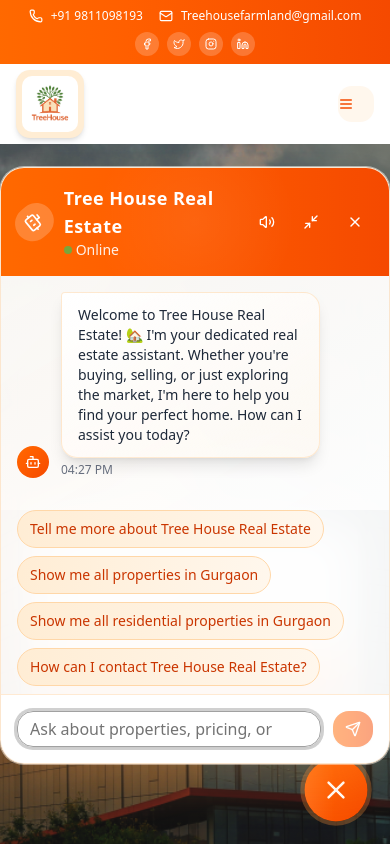
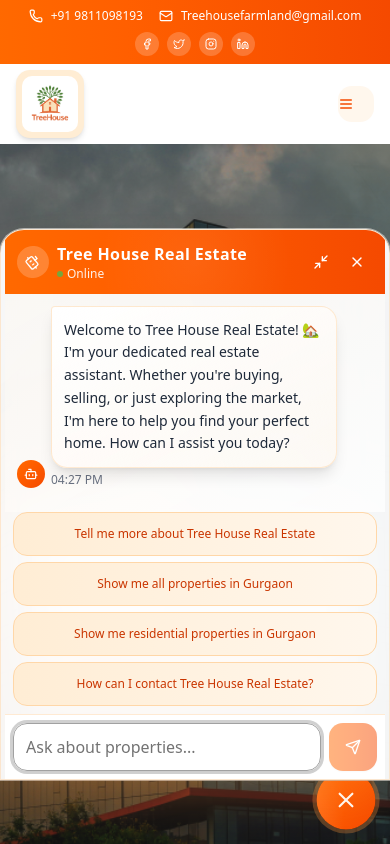
Before and after one commit to devender15/tree-house-realestate, a Next.js app: page /commercial in a window 390 px wide. Both pictures are taken after a click on the button 336 px from the left and 790 px from the top of the page. Shown: the top 844 px of the page. Built offline with nearby package versions, Linux system fonts and the light colour scheme.

Commit message:
Improved prompt and UI

```diff
--- a/components/ChatBot.tsx
+++ b/components/ChatBot.tsx
@@ -1,24 +1,12 @@
 "use client"
 
 import type React from "react"
-
 import { useState, useRef, useEffect } from "react"
 import { motion, AnimatePresence } from "framer-motion"
 import { Button } from "@/components/ui/button"
 import { Input } from "@/components/ui/input"
-import {
-  Loader2,
-  X,
-  User,
-  Send,
-  Copy,
-  Volume2,
-  VolumeX,
-  Minimize2,
-  Maximize2,
-  Check,
-  Bot, // <-- Use Bot icon instead of TreePine
-} from "lucide-react"
+import { Loader2, X, User, Send, Copy, Minimize2, Maximize2, Check, Bot } from "lucide-react"
+import ReactMarkdown from "react-markdown"
 
 interface Message {
   role: "user" | "assistant"
@@ -28,9 +16,9 @@ interface Message {
 }
 
 const realEstateQuickReplies = [
-  'Tell me more about Tree House Real Estate',
+  "Tell me more about Tree House Real Estate",
   "Show me all properties in Gurgaon",
-  "Show me all residential properties in Gurgaon",
+  "Show me residential properties in Gurgaon",
   "How can I contact Tree House Real Estate?",
 ]
 
@@ -41,7 +29,6 @@ export default function TreeHouseRealEstateChatBot() {
   const [input, setInput] = useState("")
   const [isLoading, setIsLoading] = useState(false)
   const [hasGreeted, setHasGreeted] = useState(false)
-  const [soundEnabled, setSoundEnabled] = useState(true)
   const [showQuickReplies, setShowQuickReplies] = useState(true)
   const [copiedMessageId, setCopiedMessageId] = useState<string | null>(null)
   const messagesEndRef = useRef<HTMLDivElement>(null)
@@ -125,7 +112,7 @@ export default function TreeHouseRealEstateChatBot() {
         content:
           error instanceof Error
             ? error.message
-            : "I apologize for the technical difficulty. Please try again or contact our office directly at (555) 123-4567.",
+            : "I apologize for the technical difficulty. Please try again or contact our office directly at +91 9811098193",
         timestamp: new Date(),
         id: (Date.now() + 1).toString(),
       }
@@ -158,7 +145,10 @@ export default function TreeHouseRealEstateChatBot() {
   }
 
   return (
-    <div className="fixed bottom-6 right-6 z-50">
+    <div
+      className="fixed bottom-4 right-4 z-50 sm:bottom-6 sm:right-6"
+      style={{ paddingBottom: "env(safe-area-inset-bottom, 0px)" }}
+    >
       {/* Floating Chat Button */}
       <motion.div className="relative" whileHover={{ scale: 1.05 }} whileTap={{ scale: 0.95 }}>
         <motion.button
@@ -168,6 +158,7 @@ export default function TreeHouseRealEstateChatBot() {
             boxShadow: isOpen ? "0 0 0 4px rgba(251, 146, 60, 0.3)" : "0 20px 40px -12px rgba(251, 146, 60, 0.4)",
           }}
           aria-label="Open Tree House Real Estate chat"
+          style={{ touchAction: "manipulation", minHeight: "56px", minWidth: "56px" }}
         >
           <motion.div
             className="absolute inset-0 bg-gradient-to-r from-white/20 to-transparent"
@@ -185,7 +176,11 @@ export default function TreeHouseRealEstateChatBot() {
               scale: { repeat: Number.POSITIVE_INFINITY, duration: 2, repeatType: "reverse" },
             }}
           >
-            {isOpen ? <X className="w-7 h-7 relative z-10" /> : <Bot className="w-7 h-7 relative z-10" />}
+            {isOpen ? (
+              <X className="w-6 h-6 sm:w-7 sm:h-7 relative z-10" />
+            ) : (
+              <Bot className="w-6 h-6 sm:w-7 sm:h-7 relative z-10" />
+            )}
           </motion.div>
 
           {/* Notification badge */}
@@ -193,7 +188,7 @@ export default function TreeHouseRealEstateChatBot() {
             <motion.div
               initial={{ scale: 0 }}
               animate={{ scale: 1 }}
-              className="absolute -top-2 -right-2 w-6 h-6 bg-red-500 text-white text-xs rounded-full flex items-center justify-center font-bold"
+              className="absolute -top-1 -right-1 w-5 h-5 sm:w-6 sm:h-6 bg-red-500 text-white text-xs rounded-full flex items-center justify-center font-bold"
             >
               {messages.filter((m) => m.role === "assistant").length}
             </motion.div>
@@ -214,68 +209,66 @@ export default function TreeHouseRealEstateChatBot() {
             }}
             exit={{ opacity: 0, y: 100, scale: 0.8 }}
             transition={{ type: "spring", stiffness: 300, damping: 30 }}
-            className="fixed bottom-20 right-0 w-full max-w-md sm:max-w-lg md:max-w-xl bg-white/95 backdrop-blur-xl rounded-3xl shadow-2xl border border-orange-200/50 flex flex-col overflow-hidden"
+            className="fixed bottom-16 sm:bottom-20 right-0 sm:right-4 w-full max-w-[100vw] sm:max-w-md md:max-w-lg lg:max-w-xl bg-white/95 backdrop-blur-xl rounded-t-3xl sm:rounded-3xl shadow-2xl border border-orange-200/50 flex flex-col overflow-hidden px-1 sm:px-0"
             style={{
-              height: isMinimized ? "60px" : "70vh",
-              maxHeight: isMinimized ? "60px" : "700px",
+              height: isMinimized ? "60px" : "min(85vh, 600px)",
+              maxHeight: isMinimized ? "60px" : "min(85vh, 600px)",
               boxShadow: "0 25px 50px -12px rgba(251, 146, 60, 0.25), 0 0 0 1px rgba(255,255,255,0.5)",
             }}
           >
             {/* Header */}
             <motion.div
-              className="flex items-center justify-between p-4 bg-gradient-to-r from-orange-500 to-orange-600 relative overflow-hidden"
+              className="flex items-center justify-between p-3 sm:p-4 bg-gradient-to-r from-orange-500 to-orange-600 relative overflow-hidden flex-nowrap"
+              style={{ minHeight: 56 }}
               animate={{ backgroundPosition: ["0% 50%", "100% 50%", "0% 50%"] }}
               transition={{ duration: 8, repeat: Number.POSITIVE_INFINITY }}
             >
               {/* Animated background pattern */}
-              <div className="absolute inset-0 opacity-20">
+              <div className="absolute inset-0 opacity-20 pointer-events-none">
                 <div className="absolute inset-0 bg-[radial-gradient(circle_at_50%_50%,rgba(255,255,255,0.3)_0%,transparent_50%)]" />
               </div>
 
-              <div className="flex items-center gap-3 relative z-10">
+              <div className="flex items-center gap-2 sm:gap-3 relative z-10">
                 <motion.div
                   animate={{ rotate: [0, 360] }}
                   transition={{ duration: 20, repeat: Number.POSITIVE_INFINITY, ease: "linear" }}
-                  className="w-10 h-10 bg-white/20 rounded-full flex items-center justify-center"
+                  className="w-8 h-8 sm:w-10 sm:h-10 bg-white/20 rounded-full flex items-center justify-center"
                 >
-                  <Bot className="w-5 h-5 text-white" />
+                  <Bot className="w-4 h-4 sm:w-5 sm:h-5 text-white" />
                 </motion.div>
                 <div>
-                  <span className="text-lg font-bold text-white tracking-wide">Tree House Real Estate</span>
-                  <div className="flex items-center gap-1 text-white/90 text-sm">
-                    <div className="w-2 h-2 bg-green-400 rounded-full animate-pulse" />
+                  <span className="text-base sm:text-lg font-bold text-white tracking-wide whitespace-nowrap">
+                    Tree House Real Estate
+                  </span>
+                  <div className="flex items-center gap-1 text-white/90 text-xs sm:text-sm whitespace-nowrap">
+                    <div className="w-1.5 h-1.5 sm:w-2 sm:h-2 bg-green-400 rounded-full animate-pulse" />
                     Online
                   </div>
                 </div>
               </div>
 
-              <div className="flex items-center gap-2 relative z-10">
+              <div className="flex items-center gap-1 sm:gap-2 relative z-10">
                 <Button
                   variant="ghost"
                   size="icon"
-                  className="text-white hover:bg-white/20 transition-colors"
-                  onClick={() => setSoundEnabled(!soundEnabled)}
-                  aria-label={soundEnabled ? "Mute sounds" : "Enable sounds"}
+                  className="text-white hover:bg-white/20 transition-colors h-8 w-8 sm:h-9 sm:w-9"
+                  onClick={() => setIsMinimized(!isMinimized)}
+                  aria-label={isMinimized ? "Maximize" : "Minimize"}
                 >
-                  {soundEnabled ? <Volume2 className="w-4 h-4" /> : <VolumeX className="w-4 h-4" />}
+                  {isMinimized ? (
+                    <Maximize2 className="w-3.5 h-3.5 sm:w-4 sm:h-4" />
+                  ) : (
+                    <Minimize2 className="w-3.5 h-3.5 sm:w-4 sm:h-4" />
+                  )}
                 </Button>
                 <Button
                   variant="ghost"
                   size="icon"
-                  className="text-white hover:bg-white/20 transition-colors"
-                  onClick={() => setIsMinimized(!isMinimized)}
-                  aria-label={isMinimized ? "Maximize" : "Minimize"}
-                >
-                  {isMinimized ? <Maximize2 className="w-4 h-4" /> : <Minimize2 className="w-4 h-4" />}
-                </Button>
-                <Button
-                  variant="ghost"
-                  size="icon"
-                  className="text-white hover:bg-white/20 transition-colors"
+                  className="text-white hover:bg-white/20 transition-colors h-8 w-8 sm:h-9 sm:w-9"
                   onClick={() => setIsOpen(false)}
                   aria-label="Close chat"
                 >
-                  <X className="w-4 h-4" />
+                  <X className="w-3.5 h-3.5 sm:w-4 sm:h-4" />
                 </Button>
               </div>
             </motion.div>
@@ -283,7 +276,10 @@ export default function TreeHouseRealEstateChatBot() {
             {!isMinimized && (
               <>
                 {/* Messages */}
-                <div className="flex-1 overflow-y-auto p-4 space-y-4 bg-gradient-to-br from-orange-50/30 to-white/80">
+                <div
+                  className="flex-1 overflow-y-auto p-3 sm:p-4 space-y-3 sm:space-y-4 bg-gradient-to-br from-orange-50/30 to-white/80"
+                  style={{ overscrollBehavior: "contain" }}
+                >
                   {messages.map((message, index) => (
                     <motion.div
                       key={message.id}
@@ -298,29 +294,29 @@ export default function TreeHouseRealEstateChatBot() {
                       className={`flex ${message.role === "user" ? "justify-end" : "justify-start"}`}
                     >
                       <div
-                        className={`flex items-end gap-3 max-w-[85%] group ${
+                        className={`flex items-end gap-1.5 sm:gap-3 max-w-[90%] sm:max-w-[85%] group ${
                           message.role === "user" ? "flex-row-reverse" : "flex-row"
                         }`}
                       >
                         <motion.div
                           whileHover={{ scale: 1.1 }}
-                          className={`w-8 h-8 rounded-full flex items-center justify-center flex-shrink-0 ${
+                          className={`w-7 h-7 sm:w-8 sm:h-8 rounded-full flex items-center justify-center flex-shrink-0 ${
                             message.role === "user"
                               ? "bg-gradient-to-br from-gray-600 to-gray-700"
                               : "bg-gradient-to-br from-orange-500 to-orange-600"
                           }`}
                         >
                           {message.role === "user" ? (
-                            <User className="w-4 h-4 text-white" />
+                            <User className="w-3.5 h-3.5 sm:w-4 sm:h-4 text-white" />
                           ) : (
-                            <Bot className="w-4 h-4 text-white" />
+                            <Bot className="w-3.5 h-3.5 sm:w-4 sm:h-4 text-white" />
                           )}
                         </motion.div>
 
                         <div className="flex flex-col gap-1">
                           <motion.div
                             whileHover={{ scale: 1.02 }}
-                            className={`rounded-2xl px-4 py-3 text-sm shadow-lg relative ${
+                            className={`rounded-2xl px-3 py-2 sm:px-4 sm:py-3 text-sm leading-relaxed shadow-lg relative ${
                               message.role === "user"
                                 ? "bg-gradient-to-br from-gray-600 to-gray-700 text-white"
                                 : message.content.toLowerCase().includes("error") ||
@@ -335,7 +331,40 @@ export default function TreeHouseRealEstateChatBot() {
                               borderBottomRightRadius: 16,
                             }}
                           >
-                            {message.content}
+                            {message.role === "assistant" ? (
+                              <div
+                                className="prose prose-sm max-w-none
+  prose-headings:font-semibold
+  prose-headings:text-orange-700
+  prose-headings:my-1 sm:prose-headings:my-2
+  prose-h1:text-sm sm:prose-h1:text-lg
+  prose-h2:text-xs sm:prose-h2:text-base
+  prose-p:text-gray-700 prose-p:text-sm prose-p:leading-relaxed
+  prose-ul:text-gray-700 prose-ul:text-sm
+  prose-ol:text-gray-700 prose-ol:text-sm
+  prose-li:my-0.5
+  prose-strong:text-orange-600
+  prose-strong:font-semibold
+  prose-em:text-gray-600
+  [&>p]:my-1 sm:[&>p]:my-2
+  [&>ul]:my-1 sm:[&>ul]:my-2
+  [&>ol]:my-1 sm:[&>ol]:my-2
+  [&>h1]:mb-1.5 sm:[&>h1]:mb-3
+  [&>h2]:mb-1 sm:[&>h2]:mb-2
+  [&>h3]:mb-0.5 sm:[&>h3]:mb-1.5
+  [&>ol>li]:ml-2 sm:[&>ol>li]:ml-3
+  [&>ul>li]:ml-2 sm:[&>ul>li]:ml-3
+  [&>ol>li]:marker:text-orange-500
+  [&>ul>li]:marker:text-orange-500
+  [&>ol>li]:marker:font-semibold
+  [&>ul>li]:marker:font-semibold
+"
+                              >
+                                <ReactMarkdown>{message.content}</ReactMarkdown>
+                              </div>
+                            ) : (
+                              message.content
+                            )}
 
                             {/* Copy button for assistant messages */}
                             {message.role === "assistant" && (
@@ -343,13 +372,13 @@ export default function TreeHouseRealEstateChatBot() {
                                 <Button
                                   variant="ghost"
                                   size="icon"
-                                  className="w-8 h-8 bg-white shadow-md hover:bg-orange-50 border border-orange-200"
+                                  className="w-7 h-7 sm:w-8 sm:h-8 bg-white shadow-md hover:bg-orange-50 border border-orange-200"
                                   onClick={() => copyMessage(message.content, message.id)}
                                 >
                                   {copiedMessageId === message.id ? (
-                                    <Check className="w-4 h-4 text-green-600" />
+                                    <Check className="w-3.5 h-3.5 sm:w-4 sm:h-4 text-green-600" />
                                   ) : (
-                                    <Copy className="w-4 h-4 text-orange-600" />
+                                    <Copy className="w-3.5 h-3.5 sm:w-4 sm:h-4 text-orange-600" />
                                   )}
                                 </Button>
                               </div>
@@ -366,28 +395,30 @@ export default function TreeHouseRealEstateChatBot() {
                     </motion.div>
                   ))}
 
-                  {/* Animated "Generating reply..." while loading */}
+                  {/* Loading indicator */}
                   {isLoading && (
                     <motion.div
                       initial={{ opacity: 0, y: 10 }}
                       animate={{ opacity: 1, y: 0 }}
                       className="flex justify-start"
                     >
-                      <div className="flex items-center gap-3">
-                        <div className="w-8 h-8 rounded-full flex items-center justify-center bg-gradient-to-br from-orange-500 to-orange-600">
-                          <Bot className="w-4 h-4 text-white" />
+                      <div className="flex items-center gap-2 sm:gap-3">
+                        <div className="w-7 h-7 sm:w-8 sm:h-8 rounded-full flex items-center justify-center bg-gradient-to-br from-orange-500 to-orange-600">
+                          <Bot className="w-3.5 h-3.5 sm:w-4 sm:h-4 text-white" />
                         </div>
-                        <div className="bg-gradient-to-br from-white to-orange-50/50 border border-orange-200/50 rounded-2xl px-4 py-3 flex items-center gap-2">
+                        <div className="bg-gradient-to-br from-white to-orange-50/50 border border-orange-200/50 rounded-2xl px-3 py-2 sm:px-4 sm:py-3 flex items-center gap-2">
                           <div className="flex gap-1">
                             {[0, 1, 2].map((i) => (
                               <span
                                 key={i}
-                                className="w-2 h-2 bg-orange-400 rounded-full inline-block animate-bounce"
+                                className="w-1.5 h-1.5 sm:w-2 sm:h-2 bg-orange-400 rounded-full inline-block animate-bounce"
                                 style={{ animationDelay: `${i * 0.2}s` }}
                               />
                             ))}
                           </div>
-                          <span className="text-sm text-orange-700 font-medium animate-pulse">Generating reply…</span>
+                          <span className="text-xs sm:text-sm text-orange-700 font-medium animate-pulse">
+                            Generating reply…
+                          </span>
                         </div>
                       </div>
                     </motion.div>
@@ -398,18 +429,23 @@ export default function TreeHouseRealEstateChatBot() {
 
                 {/* Quick Replies */}
                 {showQuickReplies && messages.length <= 1 && (
-                  <motion.div initial={{ opacity: 0, y: 20 }} animate={{ opacity: 1, y: 0 }} className="px-4 pb-2">
-                    <div className="flex flex-wrap gap-2">
+                  <motion.div
+                    initial={{ opacity: 0, y: 20 }}
+                    animate={{ opacity: 1, y: 0 }}
+                    className="px-2 sm:px-4 pb-2"
+                  >
+                    <div className="grid grid-cols-1 sm:flex sm:flex-wrap gap-1.5 sm:gap-2">
                       {realEstateQuickReplies.map((reply, index) => (
                         <motion.button
                           key={reply}
                           initial={{ opacity: 0, scale: 0.8 }}
                           animate={{ opacity: 1, scale: 1 }}
                           transition={{ delay: index * 0.1 }}
-                          whileHover={{ scale: 1.05 }}
-                          whileTap={{ scale: 0.95 }}
+                          whileHover={{ scale: 1.02 }}
+                          whileTap={{ scale: 0.98 }}
                           onClick={() => handleQuickReply(reply)}
-                          className="px-3 py-2 text-sm bg-gradient-to-r from-orange-100 to-orange-50 hover:from-orange-200 hover:to-orange-100 text-orange-700 rounded-full border border-orange-200 transition-all duration-200"
+                          className="px-3 py-2.5 text-xs sm:text-sm bg-gradient-to-r from-orange-100 to-orange-50 hover:from-orange-200 hover:to-orange-100 text-orange-700 rounded-xl border border-orange-200 transition-all duration-200 text-left min-h-[44px] flex items-center justify-center"
+                          style={{ touchAction: "manipulation" }}
                         >
                           {reply}
                         </motion.button>
@@ -421,22 +457,24 @@ export default function TreeHouseRealEstateChatBot() {
                 {/* Input */}
                 <motion.form
                   onSubmit={handleSubmit}
-                  className="p-4 border-t border-orange-200/50 bg-white/90 backdrop-blur-sm"
+                  className="p-2 sm:p-4 border-t border-orange-200/50 bg-white/95 backdrop-blur-sm"
                   initial={{ y: 50 }}
                   animate={{ y: 0 }}
                   transition={{ delay: 0.2 }}
+                  style={{ paddingBottom: "max(8px, env(safe-area-inset-bottom, 0px))" }}
                 >
-                  <div className="flex gap-3 items-end">
+                  <div className="flex gap-2 sm:gap-3 items-end">
                     <div className="flex-1 relative">
                       <Input
                         ref={inputRef}
                         type="text"
                         value={input}
                         onChange={(e) => setInput(e.target.value)}
-                        placeholder="Ask about properties, pricing, or schedule a viewing..."
-                        className="pr-12 border-orange-300 focus:border-orange-500 focus:ring-orange-500/20 rounded-2xl bg-white/90 backdrop-blur-sm transition-all duration-200"
+                        placeholder="Ask about properties..."
+                        className="pr-10 sm:pr-12 text-base border-orange-300 focus:border-orange-500 focus:ring-orange-500/20 rounded-xl bg-white/90 backdrop-blur-sm transition-all duration-200 h-12 sm:h-12"
                         disabled={isLoading}
                         aria-label="Type your real estate question"
+                        style={{ fontSize: "16px", touchAction: "manipulation" }}
                       />
                       {input && (
                         <Button
@@ -445,18 +483,20 @@ export default function TreeHouseRealEstateChatBot() {
                           size="icon"
                           className="absolute right-2 top-1/2 -translate-y-1/2 w-8 h-8 text-gray-400 hover:text-gray-600"
                           onClick={() => setInput("")}
+                          style={{ touchAction: "manipulation" }}
                         >
                           <X className="w-4 h-4" />
                         </Button>
                       )}
                     </div>
 
-                    <motion.div whileHover={{ scale: 1.05 }} whileTap={{ scale: 0.95 }}>
+                    <motion.div whileHover={{ scale: 1.02 }} whileTap={{ scale: 0.98 }}>
                       <Button
                         type="submit"
-                        className="bg-gradient-to-r from-orange-500 to-orange-600 hover:from-orange-600 hover:to-orange-700 hover:shadow-lg text-white rounded-2xl px-4 py-2 font-semibold transition-all duration-200 disabled:opacity-50"
+                        className="bg-gradient-to-r from-orange-500 to-orange-600 hover:from-orange-600 hover:to-orange-700 hover:shadow-lg text-white rounded-xl px-4 py-3 text-sm font-semibold transition-all duration-200 disabled:opacity-50 h-12 min-w-[48px] flex items-center justify-center"
                         disabled={isLoading || !input.trim()}
                         aria-label="Send message"
+                        style={{ touchAction: "manipulation" }}
                       >
                         {isLoading ? <Loader2 className="w-5 h-5 animate-spin" /> : <Send className="w-5 h-5" />}
                       </Button>
```
Also changed, not shown: app/api/chat/route.ts (+38 -11 lines).
